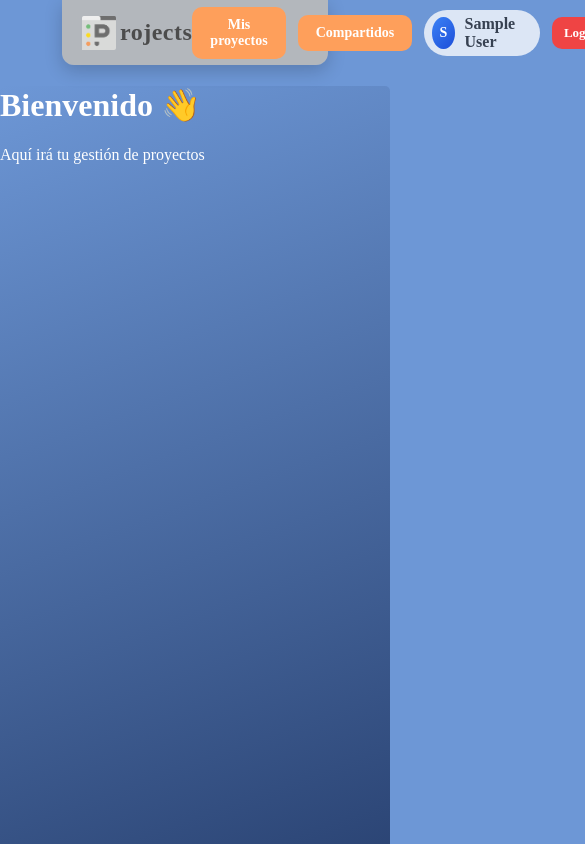
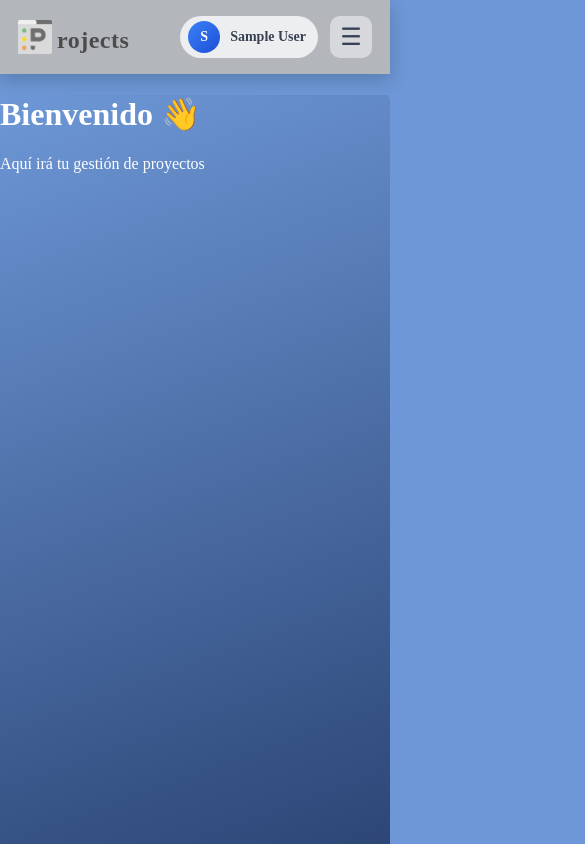
Before and after one commit to Diro9807/Gestion_proyectos, a Vue app in the folder eina_gestio_vue/: page /dashboard in a window 390 px wide. Shown: the top 844 px of the page, 585 px wide, since content can reach past the window. Built offline with nearby package versions, Linux system fonts and the light colour scheme; sample sign-in values are in the browser's storage.

Commit message:
Mejoras Navbar
Se ha implementado el adptative

```diff
--- a/eina_gestio_vue/src/components/navbar/Navbar.vue
+++ b/eina_gestio_vue/src/components/navbar/Navbar.vue
@@ -1,10 +1,13 @@
 <template>
   <nav class="navbar">
 
-    <!-- LOGO -->
-    <div class="logo-section" @click="$router.push('/projects')">
+  <!-- IZQUIERDA -->
+  <div class="logo-section">
 
-      <!-- CAMBIA LA RUTA POR TU IMAGEN -->
+    <div
+      class="logo-wrapper"
+      @click="$router.push('/projects')"
+    >
       <img
         src="/logo.png"
         alt="Logo"
@@ -14,11 +17,36 @@
       <span class="logo-text">
         rojects
       </span>
+    </div>
+
+    <!-- USER SOLO MÓVIL -->
+    <div class="navbar-user mobile-user">
+
+      <div class="navbar-avatar">
+        {{ userInitial }}
+      </div>
+
+      <span class="navbar-username">
+        {{ userName }}
+      </span>
 
     </div>
 
-    <!-- LINKS -->
-  <div class="links">
+    <!-- HAMBURGUESA -->
+    <button
+      class="mobile-menu-btn"
+      @click="mobileMenuOpen = !mobileMenuOpen"
+    >
+      ☰
+    </button>
+
+  </div>
+
+  <!-- LINKS -->
+  <div
+    class="links"
+    :class="{ open: mobileMenuOpen }"
+  >
 
     <button
       class="links-btn"
@@ -34,8 +62,8 @@
       Compartidos
     </button>
 
-    <!-- USER TAG -->
-    <div class="navbar-user">
+    <!-- USER DESKTOP -->
+    <div class="navbar-user desktop-user">
 
       <div class="navbar-avatar">
         {{ userInitial }}
@@ -56,7 +84,7 @@
 
   </div>
 
-  </nav>
+</nav>
 </template>
 
 <script>
@@ -74,7 +102,8 @@ export default {
   data() {
 
     return {
-      user: null
+      user: null,
+      mobileMenuOpen: false,
     }
   },
 
@@ -157,6 +186,14 @@ export default {
   transition: 0.2s;
 }
 
+.logo-wrapper {
+
+  display: flex;
+  align-items: center;
+  gap: 0;
+  cursor: pointer;
+}
+
 .logo-section:hover {
   transform: scale(1.02);
 }
@@ -172,7 +209,8 @@ export default {
   font-weight: 700;
   font-family: Poppins;
   color: #4c4c4c;
-  margin-left: -10px;
+  margin-top: 7px;
+  margin-left: 5px;
   letter-spacing: 0.5px;
 }
 
@@ -271,6 +309,10 @@ export default {
   font-family: Poppins;
 }
 
+.mobile-user {
+  display: none;
+}
+
 .navbar-avatar {
   width: 32px;
   height: 32px;
@@ -295,4 +337,128 @@ export default {
   color: #374151;
 }
 
+.mobile-menu-btn {
+  display: none;
+
+  background: rgba(255,255,255,0.45);
+
+  border: none;
+
+  width: 42px;
+
+  height: 42px;
+
+  border-radius: 10px;
+
+  font-size: 24px;
+
+  cursor: pointer;
+
+  color: #374151;
+
+  align-items: center;
+
+  justify-content: center;
+
+  transition: 0.25s;
+}
+
+.mobile-menu-btn:hover {
+
+  background: rgba(255,255,255,0.75);
+}
+
+/* ========================= */
+/* MOBILE NAVBAR */
+/* ========================= */
+
+@media (max-width: 768px) {
+
+  .navbar {
+
+    margin: 0;
+    border-radius: 0;
+    padding: 0 18px;
+    height: 74px;
+    position: sticky;
+    overflow: visible;
+  }
+
+  .logo-section {
+    width: 100%;
+    display: flex;
+    align-items: center;
+    gap: 12px;
+  }
+
+  .logo-image {
+    width: 34px;
+    height: 34px;
+  }
+
+  .logo-text {
+    position: static;
+    font-size: 24px;
+    margin-left: 5px;
+  }
+
+  .mobile-menu-btn {
+    display: flex;
+    flex-shrink: 0;
+  }
+
+  .links-btn,
+  .logout-btn {
+
+    width: 100%;
+  }
+
+  .links {
+    position: absolute;
+    top: 85px;
+    right: 18px;
+    width: 260px;
+    display: none;
+    flex-direction: column;
+    gap: 12px;
+    padding: 18px;
+    border-radius: 16px;
+    background: rgba(186,186,186,0.97);
+    backdrop-filter: blur(12px);
+    box-shadow:
+      0 20px 35px rgba(0,0,0,0.25);
+    z-index: 99999;
+  }
+
+  .links.open {
+
+    display: flex;
+  }
+
+
+  /* USER */
+
+  .desktop-user {
+
+    display: none;
+  }
+
+  .mobile-user {
+
+    display: flex;
+
+    margin-left: auto;
+  }
+
+  .navbar-user {
+
+    padding: 5px 12px 5px 8px;
+  }
+
+  .navbar-username {
+
+    font-size: 14px;
+  }
+}
+
 </style>
```
